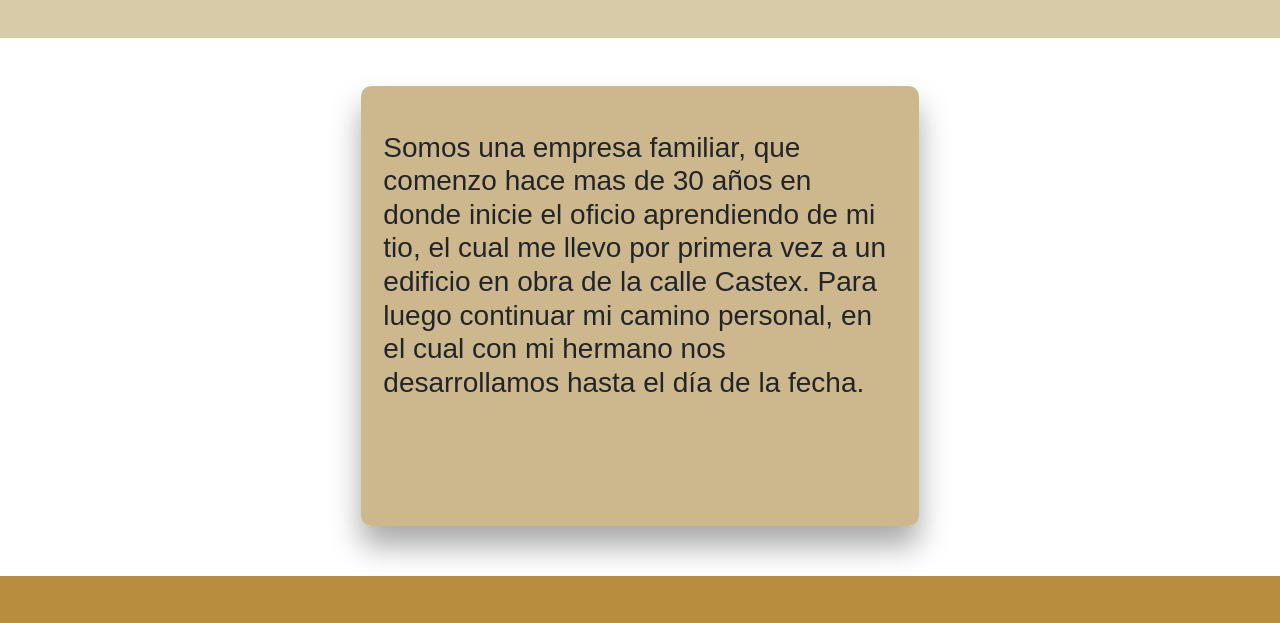
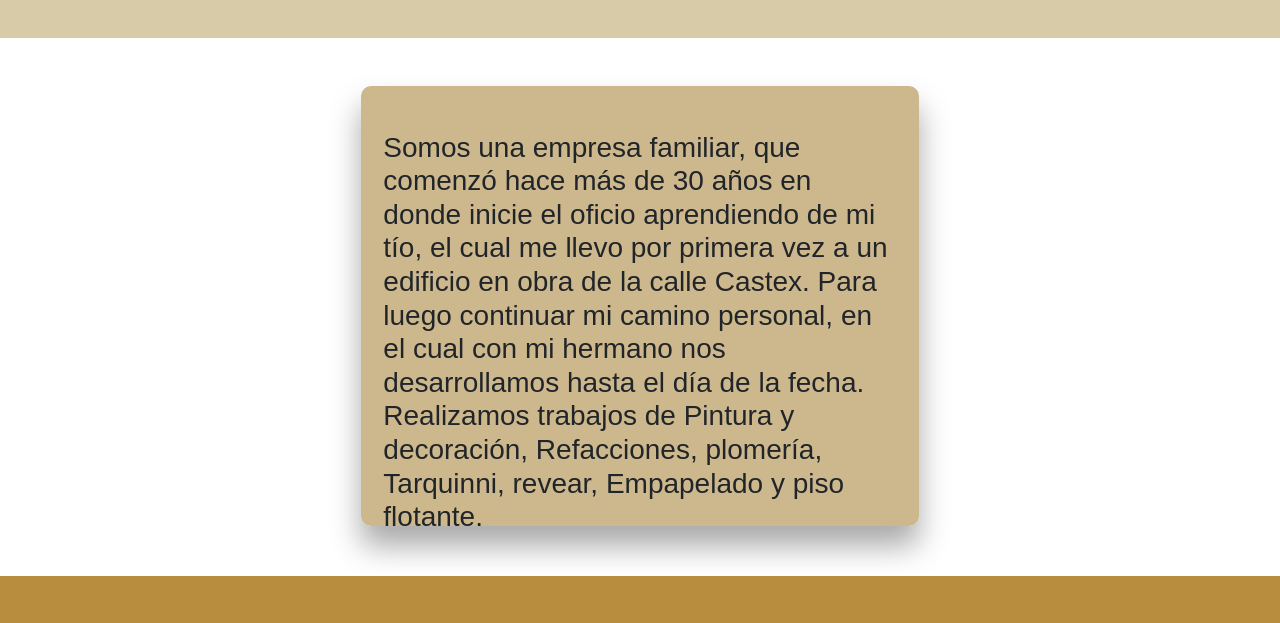
Before and after one commit to Lopezla7/TERCERA-ENTREGA-DEL-PROYECTO-FINAL, a website: page pages/info.html in a window 1280 px wide. Shown: the part 218-841 px from the top of the page. Drawn offline with nearby package versions, Linux system fonts and the light colour scheme.

Commit message:
actualización

```diff
--- a/pages/info.html
+++ b/pages/info.html
@@ -62,9 +62,10 @@
     <section class="container mt-5">
         <div class="cuadro2">
             <div class="cuadro2__enlace display-5">
-                <h3>Somos una empresa familiar, que comenzo hace mas de 30 años en donde inicie el oficio aprendiendo de
-                    mi tio, el cual me llevo por primera vez a un edificio en obra de la calle Castex. Para luego
+                <h3>Somos una empresa familiar, que comenzó hace más de 30 años en donde inicie el oficio aprendiendo de
+                    mi tío, el cual me llevo por primera vez a un edificio en obra de la calle Castex. Para luego
                     continuar mi camino personal, en el cual con mi hermano nos desarrollamos hasta el día de la fecha.
+Realizamos trabajos de Pintura y  decoración, Refacciones, plomería, Tarquinni, revear, Empapelado y piso flotante.
                 </h3>
 
             </div>
```
Also changed, not shown: index.html (+1 -1 lines).
